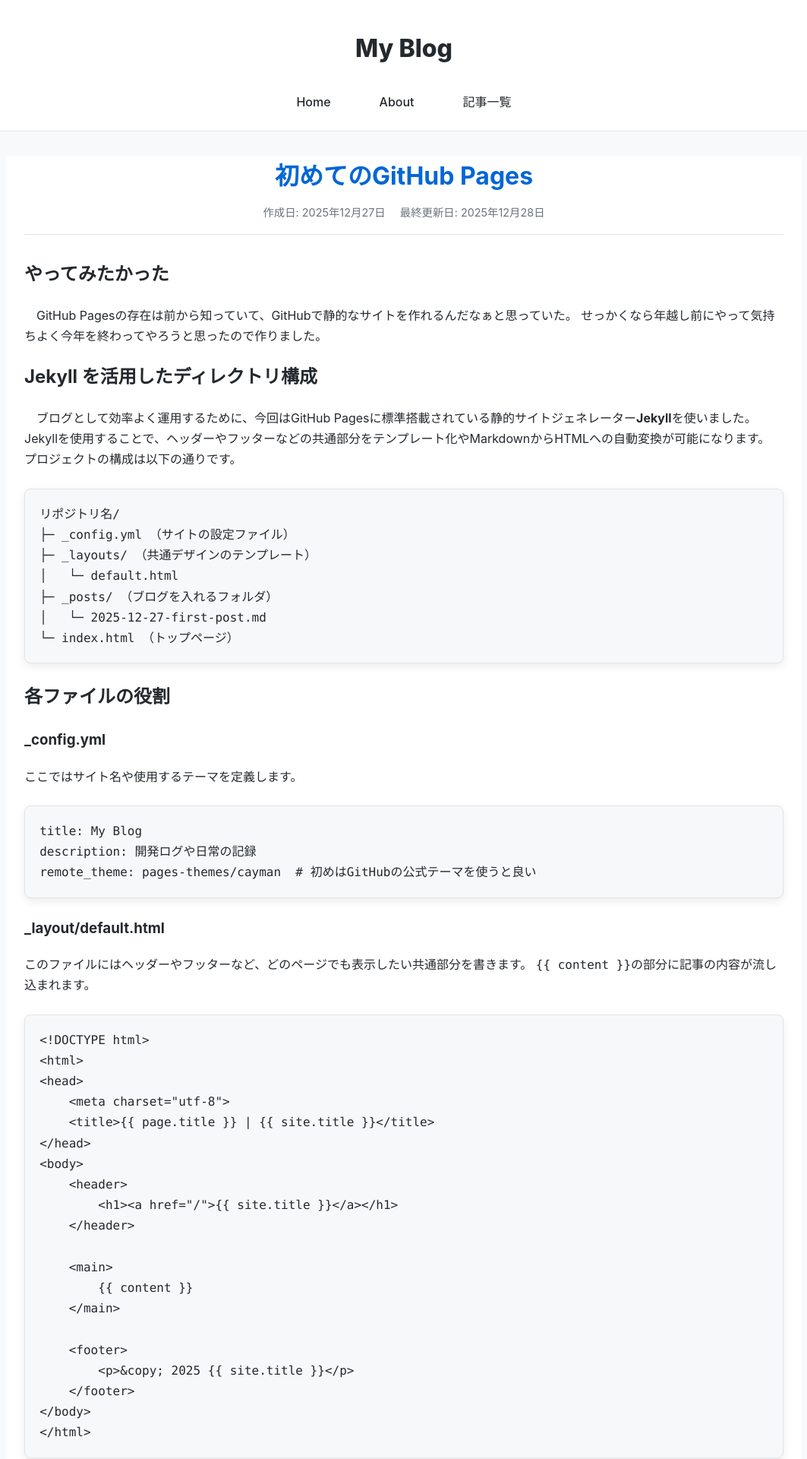
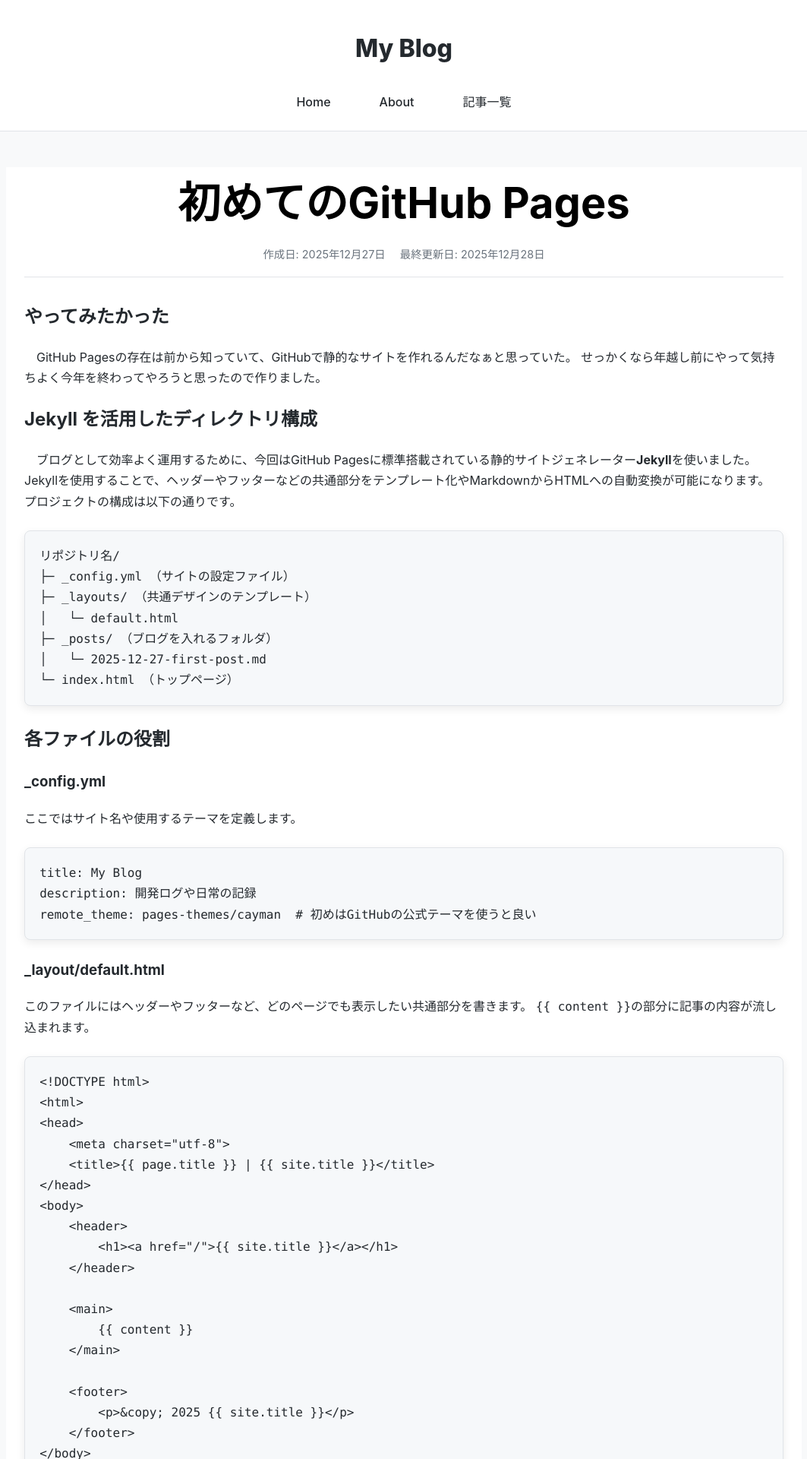
Before and after one commit to LEON-72/LEON-72.github.io, a Jekyll site: the page built from _posts/2025-12-27-first-post.md, in a window 1280 px wide. Shown: the top 1920 px of the page at 76% size, without its empty margins (108-1171 px from the left). Built offline with Jekyll 4.4.1, drawn with Linux system fonts in a browser that asks for light colours.

Commit message:
fix:_layouts/post.htmlを編集
記事のタイトルのフォントサイズを大きく、色を黒にした。

```diff
--- a/_layouts/post.html
+++ b/_layouts/post.html
@@ -3,7 +3,7 @@ layout: default
 ---
 <article>
     <header style="border-bottom: 1px solid #e1e4e8; padding-bottom: 1rem; margin-bottom: 2rem;">
-        <h1 style="font-size: 2rem; color: #0366d6; margin-bottom: 0.5rem;">{{ page.title }}</h1>
+        <h1 style="font-size: 3.5rem; color: #000; margin-bottom: 0.5rem;">{{ page.title }}</h1>
         <div style="color: #6a737d; font-size: 0.9rem;">
             <span>作成日: {{ page.date | date: "%Y年%m月%d日" }}</span>
             {% if page.last_modified_at %}
```
